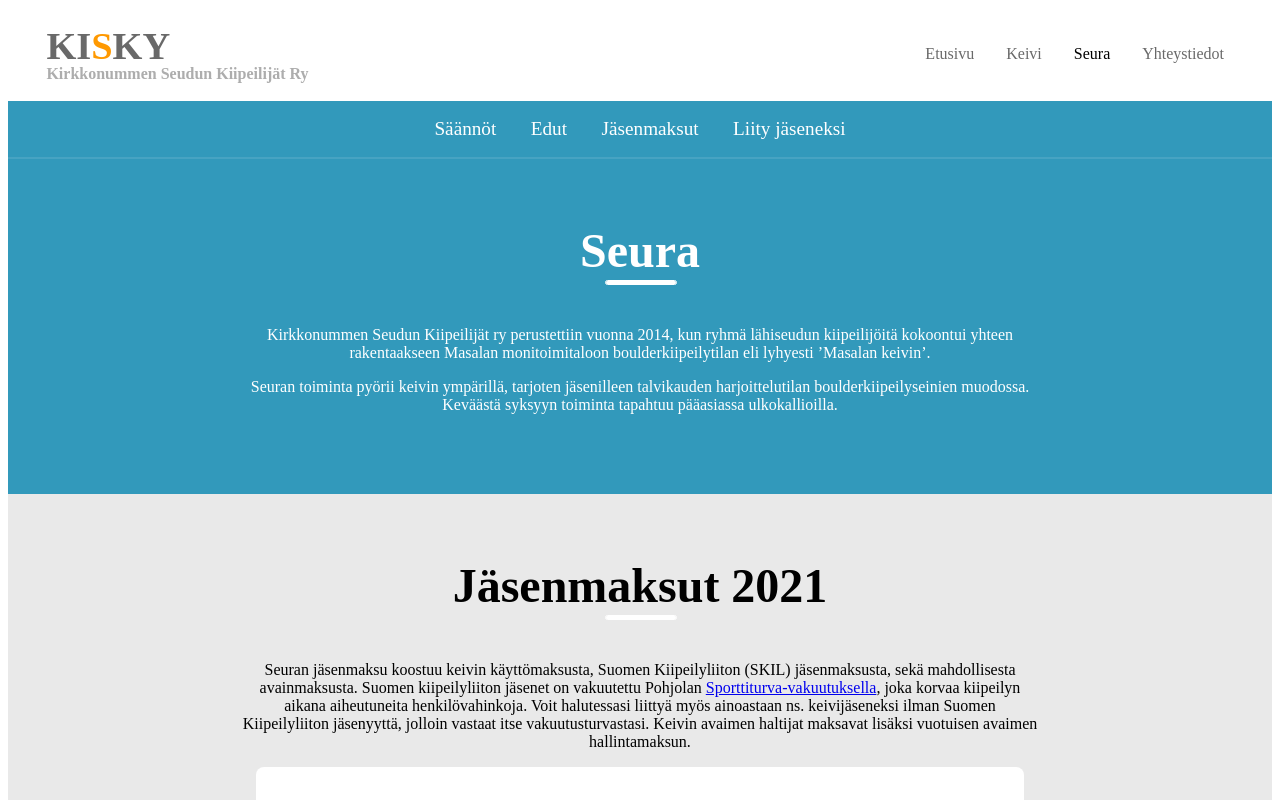
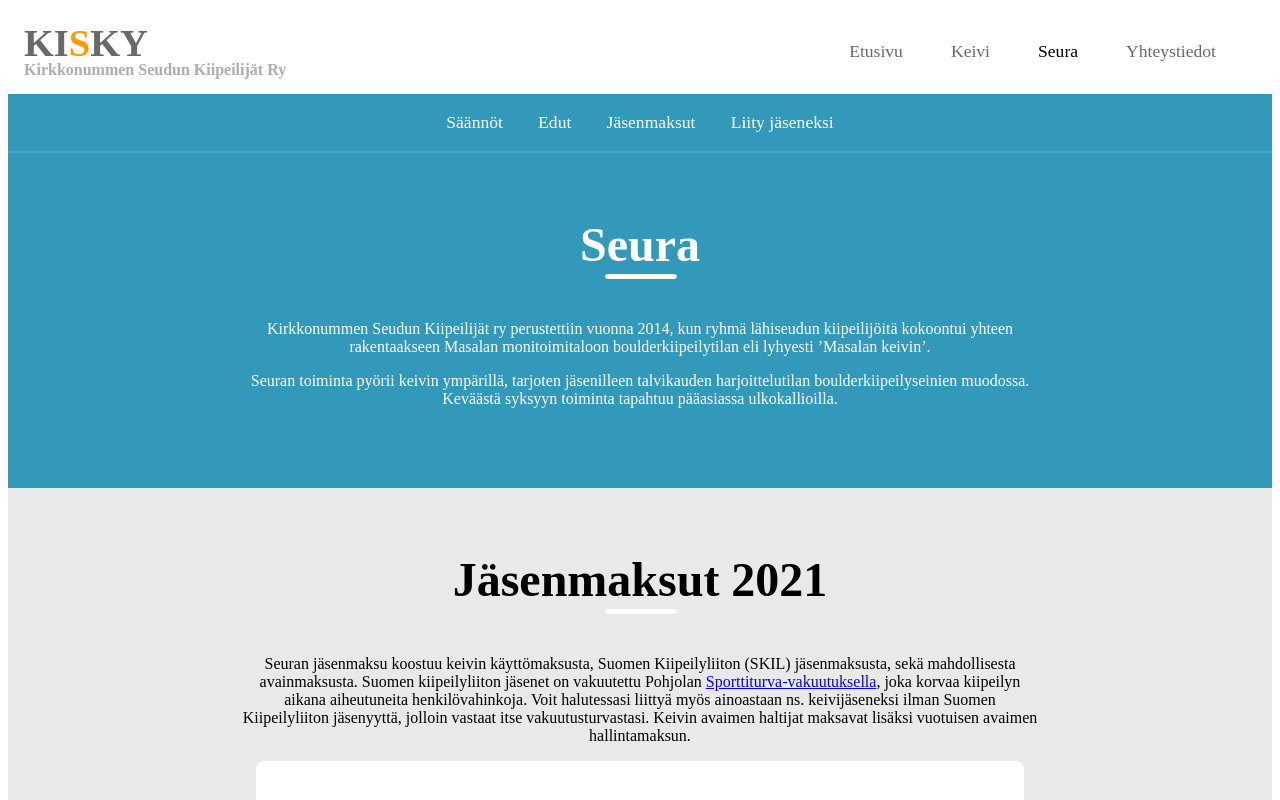
Before and after one commit to mikkosalo/kisky-gatsby, a Gatsby site: page /seura in a window 1280 px wide. Shown: the top 800 px of the page. Built offline with nearby package versions, Linux system fonts and the light colour scheme; Gatsby itself is replaced by a stand-in of ours.

Commit message:
Style fixes

```diff
--- a/src/components/Layout.jsx
+++ b/src/components/Layout.jsx
@@ -30,7 +30,7 @@ const Footer = styled.footer`
 const Logo = styled.div`
   font-size: 2.4em;
   line-height: 1;
-  padding: .5em 1em;
+  padding: 1rem 1rem;
   color: #424242;
   text-transform: uppercase;
   box-sizing: border-box;
--- a/src/components/Navigation.jsx
+++ b/src/components/Navigation.jsx
@@ -16,7 +16,8 @@ const MenuContainer = styled.div`
   flex-wrap: wrap;
 
   a {
-    padding: 1em;
+    font-size: .85em;
+    padding: 1rem;
     text-decoration: none;
     color: #696969;
     align-self: center;
@@ -30,6 +31,11 @@ const MenuContainer = styled.div`
 
     &.active {
       color: black;
+    }
+
+    @media (min-width: 600px) {
+      font-size: 1.1em;
+      padding: 1rem 1.5rem;
     }
   }
 
--- a/src/pages/seura.js
+++ b/src/pages/seura.js
@@ -12,18 +12,23 @@ const ContentMenu = styled.div`
   text-align: center;
   border-bottom: 2px solid rgba(255, 255, 255, 0.1);
   z-index: 10;
+  display: none;
 
   a {
-    padding: .9em;
+    font-size: 1.1em;
+    padding: 1em;
     display: inline-block;
     color: #fff;
     text-decoration: none;
-    font-size: 1.2em;
     transition: all .2s ease-in-out;
 
     &:hover {
       background: rgba(255, 255, 255, 0.1);
     }
+  }
+
+  @media (min-width: 600px) {
+    display: block;
   }
 `;
 
```
